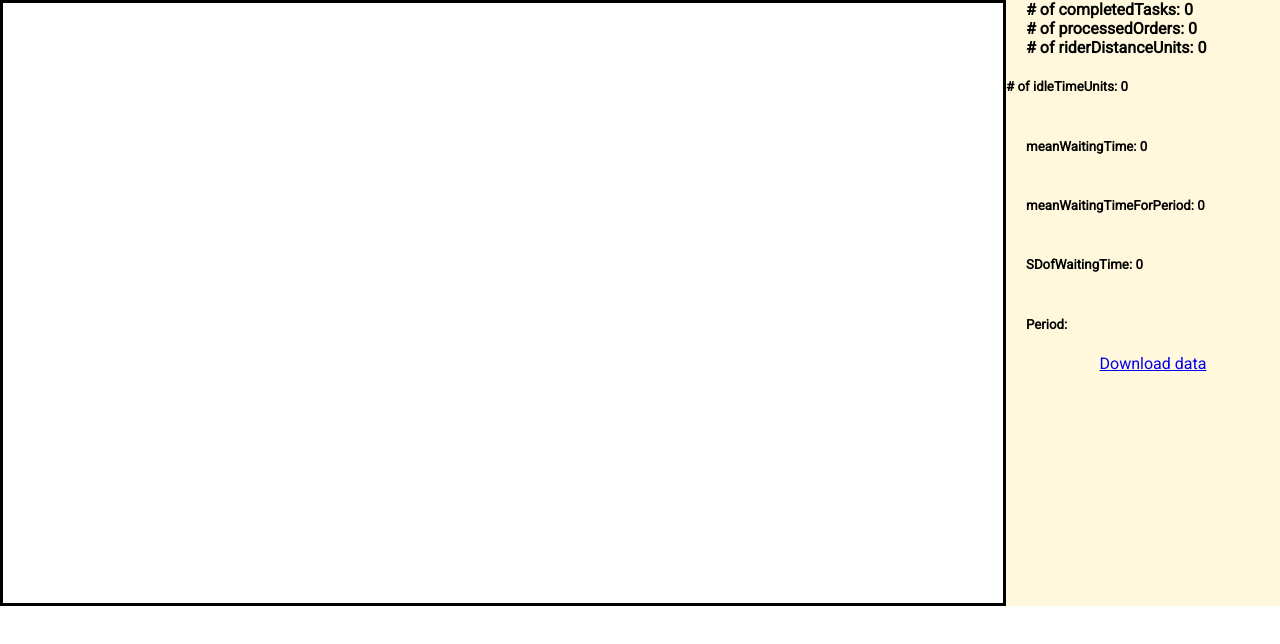
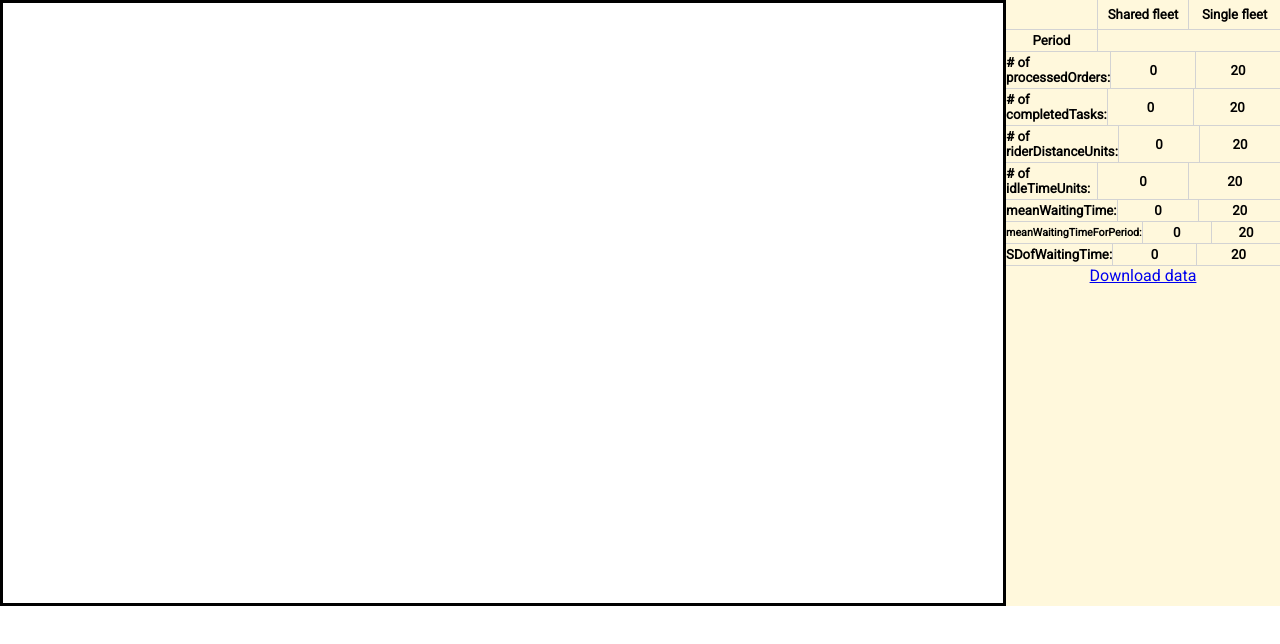
Before and after one commit to sznrbrt/delivery-simulator, a website: page index.html in a window 1280 px wide. Drawn offline with Linux system fonts and the light colour scheme.

Commit message:
Add table to updated layout

```diff
--- a/game-layout.css
+++ b/game-layout.css
@@ -25,6 +25,7 @@ body {
 	padding: 0;
 	display: flex;
 	flex: 1;
+	flex-direction: column;
 	background-color: cornsilk;
 }
 
@@ -33,12 +34,6 @@ body {
   border-color: black;
   margin-top: 0;
 	padding-top: 0;
-}
-
-.heading-container {
-	display: flex;
-	flex: 1;
-	flex-direction: column;
 }
 
 .container-row>div:first-of-type {
@@ -61,3 +56,53 @@ body {
 h4 {
 	margin: 0;
 }
+
+.stat-container-top {
+	min-height: 30px;
+	display: flex;
+}
+
+.stat-container-top>div {
+	display: flex;
+	flex: 1;
+	align-items: center;
+	justify-content: center;
+	border-bottom: 1px solid lightgrey;
+}
+
+.stat-container-top>div h5 {
+	margin: 0;
+}
+
+.stat-container-top>div:first-child {
+	border-right: 1px solid lightgrey;
+}
+
+.stat-container-top>div:last-child {
+	border-left: 1px solid lightgrey;
+}
+
+.stat-container-row {
+	display: flex;
+	flex-direction: row;
+}
+
+.stat-container-row>div {
+	display: flex;
+	flex: 1;
+	align-items: center;
+	justify-content: center;
+	border-bottom: 1px solid lightgrey;
+}
+
+.stat-container-row>div h5, .stat-container-row>div h6 {
+	margin: 3px 0;
+}
+
+.stat-container-row>div:first-child {
+	border-right: 1px solid lightgrey;
+}
+
+.stat-container-row>div:last-child {
+	border-left: 1px solid lightgrey;
+}
--- a/index.html
+++ b/index.html
@@ -34,43 +34,109 @@
     <canvas id="mycanvas" width="1000" height="600"></canvas>
   </div>
   <div id="stat-container">
-    <div class="heading-container">
-      <div class="container-row">
+    <div class="stat-container-top">
       <div>
         <h4><span id="time"></span></h4>
       </div>
       <div>
-          <h4># of completedTasks: <span id="completedTasksMeter">0</span></h4>
+        <h5>Shared fleet</h5>
       </div>
       <div>
-          <h4># of processedOrders: <span id="processedOrderMeter">0</span></h4>
+        <h5>Single fleet</h5>
+      </div>
+    </div>
+    <div class="stat-container-row">
+      <div>
+        <h5>Period</h4>
+      </div>
+      <div style="flex: 2; border-left: none">
+        <h5><span id="period"></span></h5>
+      </div>
+    </div>
+    <div class="stat-container-row">
+      <div>
+        <h5># of processedOrders:</h4>
       </div>
       <div>
-          <h4># of riderDistanceUnits: <span id="distanceUnitMeter">0</span></h4>
+        <h5><span id="processedOrderMeter">0</span></h5>
+      </div>
+      <div>
+        <h5>20</h5>
       </div>
     </div>
-      <div class="container-row">
+    <div class="stat-container-row">
       <div>
-          <h5># of idleTimeUnits: <span id="idleTimeUnitMeter">0</span></h5>
+        <h5># of completedTasks:</h4>
       </div>
       <div>
-          <h5>meanWaitingTime: <span id="meanWaitingTime">0</span></h5>
+        <h5><span id="completedTasksMeter">0</span></h5>
       </div>
       <div>
-          <h5>meanWaitingTimeForPeriod: <span id="meanWaitingTimeForPeriod">0</span></h5>
+        <h5>20</h5>
+      </div>
+    </div>
+    <div class="stat-container-row">
+      <div>
+        <h5># of riderDistanceUnits:</h4>
       </div>
       <div>
-          <h5>SDofWaitingTime: <span id="SDofWaitingTime">0</span></h5>
+        <h5><span id="distanceUnitMeter">0</span></h5>
       </div>
       <div>
-          <h5>Period: <span id="period"></span></h5>
+        <h5>20</h5>
       </div>
+    </div>
+    <div class="stat-container-row">
+      <div>
+        <h5># of idleTimeUnits:</h4>
+      </div>
+      <div>
+        <h5><span id="idleTimeUnitMeter">0</span></h5>
+      </div>
+      <div>
+        <h5>20</h5>
+      </div>
+    </div>
+    <div class="stat-container-row">
+      <div>
+        <h5>meanWaitingTime:</h4>
+      </div>
+      <div>
+        <h5><span id="meanWaitingTime">0</span></h5>
+      </div>
+      <div>
+        <h5>20</h5>
+      </div>
+    </div>
+    <div class="stat-container-row">
+      <div>
+        <h6>meanWaitingTimeForPeriod:</h6>
+      </div>
+      <div>
+        <h5><span id="meanWaitingTimeForPeriod">0</span></h5>
+      </div>
+      <div>
+        <h5>20</h5>
+      </div>
+    </div>
+    <div class="stat-container-row">
+      <div>
+        <h5>SDofWaitingTime:</h4>
+      </div>
+      <div>
+        <h5><span id="SDofWaitingTime">0</span></h5>
+      </div>
+      <div>
+        <h5>20</h5>
+      </div>
+    </div>
+
+    <div class="container-row">
       <div style="display:flex; align-items: center; justify-content: center">
         <a id="downloadAnchorElem" style="">Download data</a>
       </div>
     </div>
   </div>
 </div>
-</div>
 </body>
 </html>
```
Lines whose indentation alone changed are shown as unchanged.
